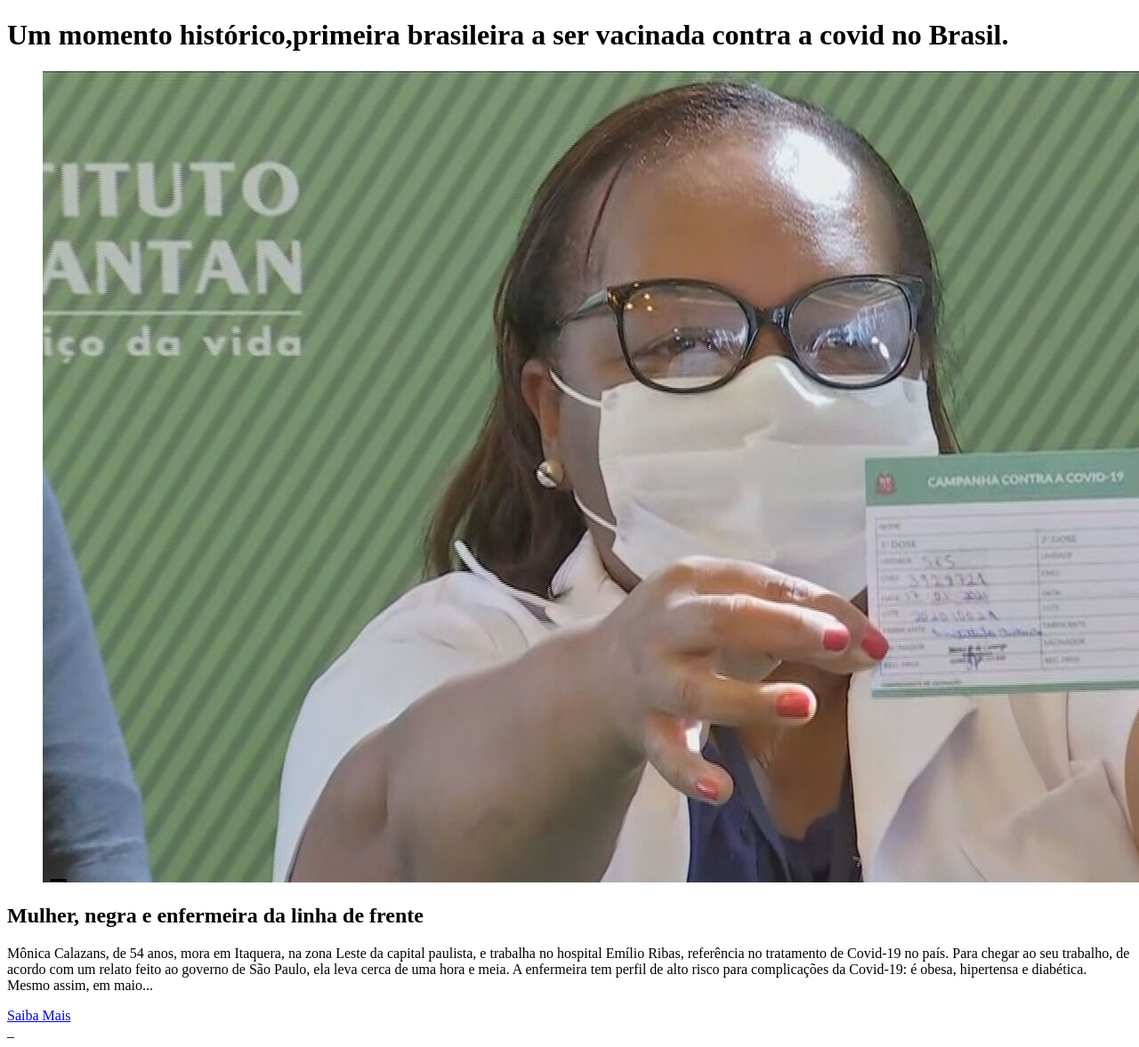
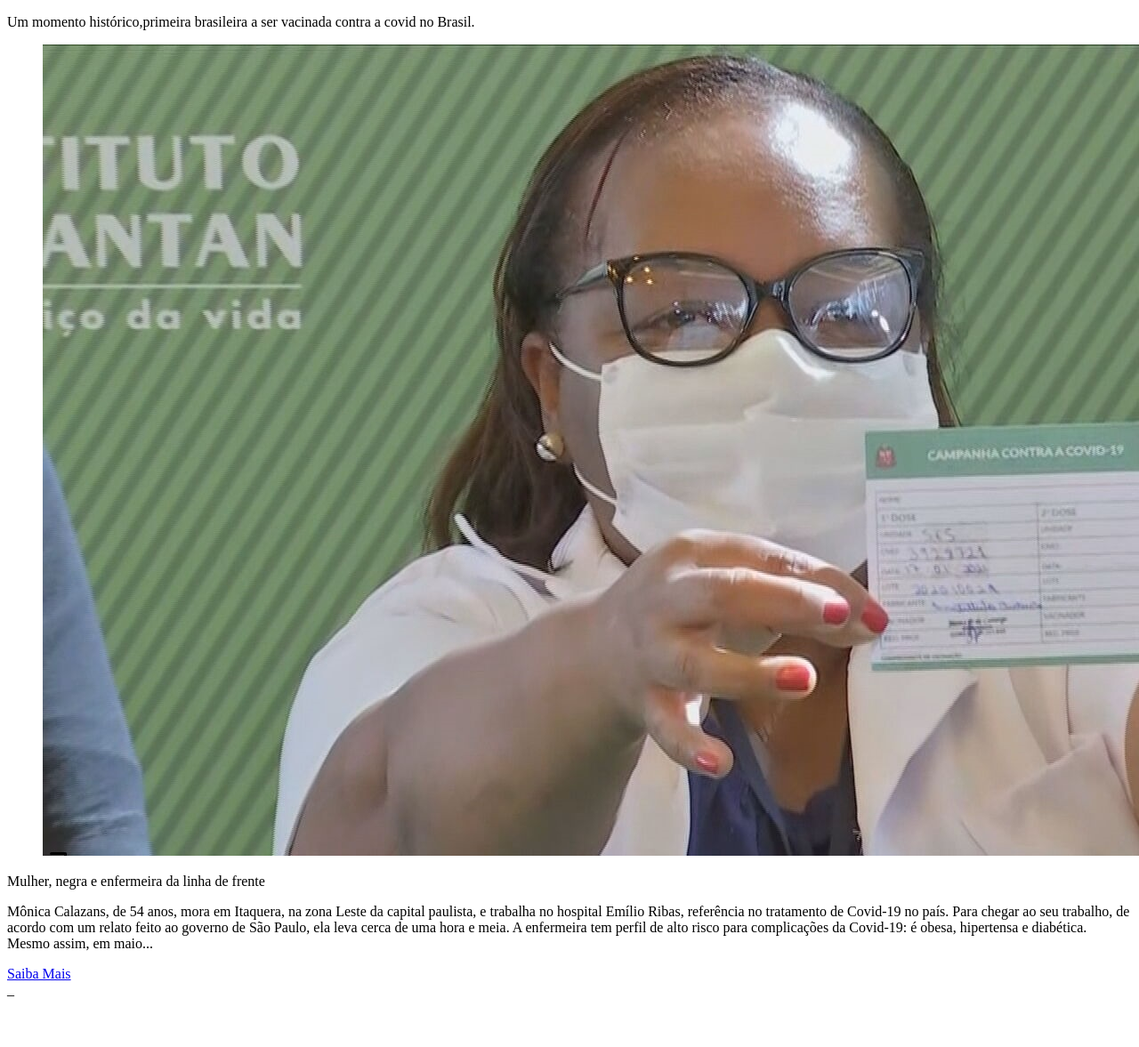
Before and after one commit to JackeAraujo/Treino4, a plain HTML site: page index.html.html in a window 1280 px wide. Shown: the top 1177 px of the page at 89% size. After the commit the page ends 1130 px from the top, so only its background shows below. Drawn offline with Linux system fonts and the light colour scheme.

Commit message:
Alteração

```diff
--- a/index.html.html
+++ b/index.html.html
@@ -4,7 +4,7 @@
     <meta charset="UTF-8">
     <meta http-equiv="X-UA-Compatible" content="IE=edge">
     <meta name="viewport" content="width=device-width, initial-scale=1.0">
-    <h1> Um momento histórico,primeira brasileira a ser vacinada contra a covid no Brasil. </h1>
+    <p> Um momento histórico,primeira brasileira a ser vacinada contra a covid no Brasil. </p>
     <link rel="stylesheet" href="estilo.css"
 </head>
 <figure>
@@ -13,7 +13,7 @@
 
 <body>
     <div id="cabecalho">
-        <h2>Mulher, negra e enfermeira da linha de frente </h2>
+        <p>Mulher, negra e enfermeira da linha de frente </P>
         <p>Mônica Calazans, de 54 anos, mora em Itaquera, na zona Leste da capital paulista, e trabalha no hospital Emílio Ribas, referência no tratamento de Covid-19 no país. Para chegar ao seu trabalho, de acordo com um relato feito ao governo de São Paulo, ela leva cerca de uma hora e meia. A enfermeira tem perfil de alto risco para complicações da Covid-19: é obesa, hipertensa e diabética. Mesmo assim, em maio...</p>
     </div>
 
```
